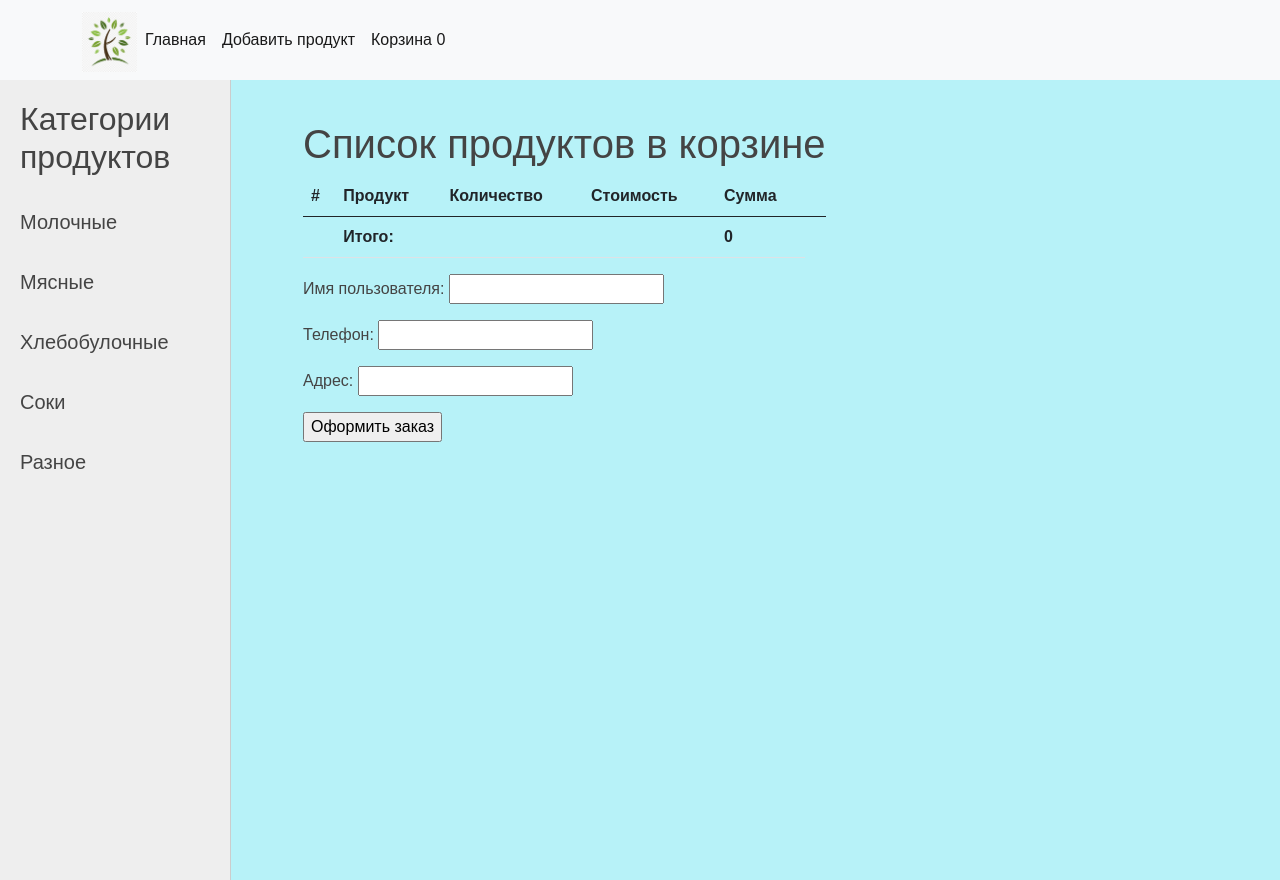
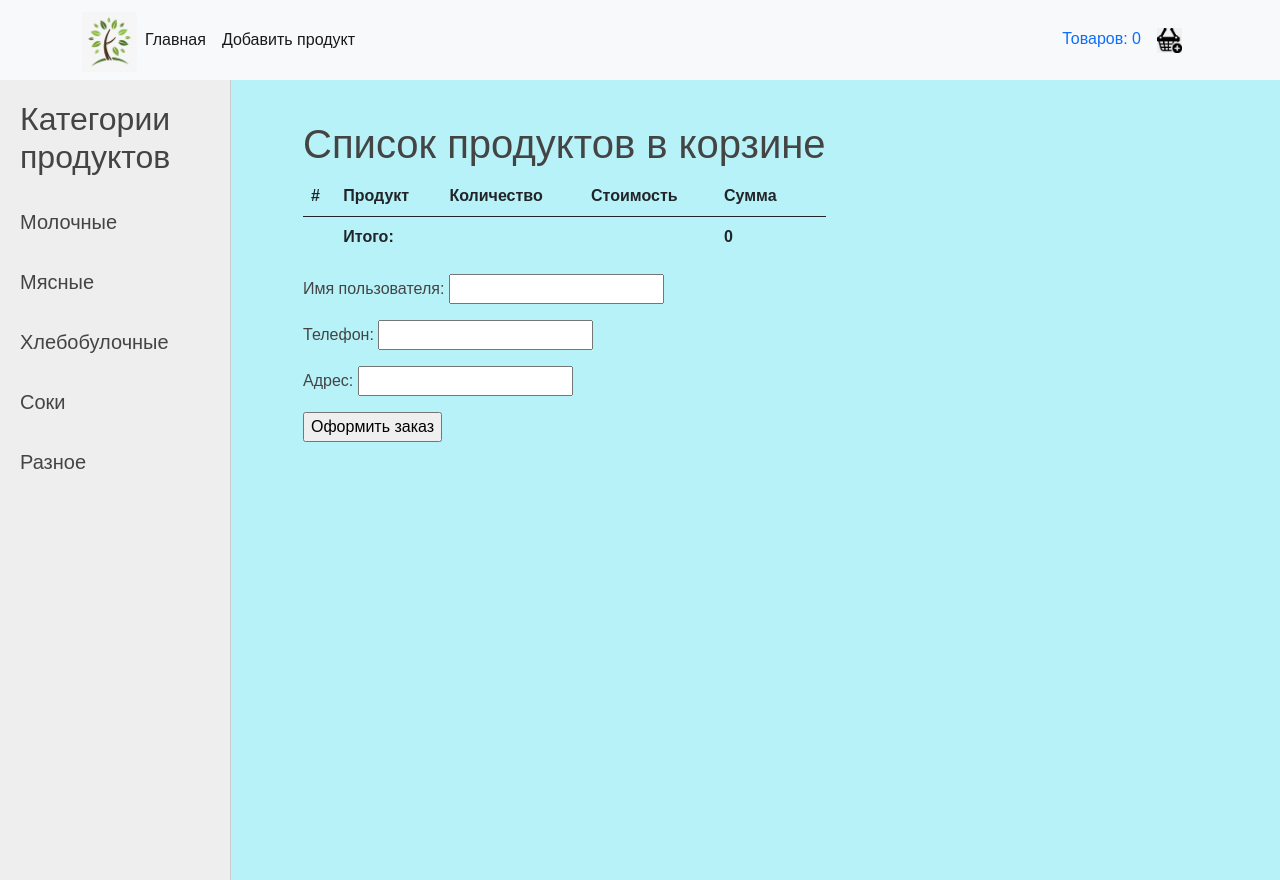
Before and after one commit to Nadezhda2205/laboratory_60_nadezhda_khovrich, a Django app: page /cart/ in a window 1280 px wide. Run offline with Django 4.2, Linux system fonts and the light colour scheme; data that the repository does not hold is empty; some libraries are stand-ins or nearby versions.

Commit message:
Добавление иконки корзина в шаблоне base.py

```diff
--- a/templates/base.html
+++ b/templates/base.html
@@ -28,13 +28,12 @@
           <li class="nav-item">
             <a class="nav-link active" href="{% url 'product_add' %}">Добавить продукт</a>
           </li>
-          <li>
-            <a class=" nav-link active" href="{% url 'cart_products' %}">Корзина {{ quantity_product_in_cart }}</a>
-          </li>
         </ul>
           {% block searchform %}
 
           {% endblock  %}
+          <a class=" nav-link active" href="{% url 'cart_products' %}">Товаров: {{ quantity_product_in_cart }}<img class="ms-3" src="{% static '/img/cart.png' %}" alt="cart" width="25" height="25"></a>
+
       </div>
     </div>
   </nav>
```
